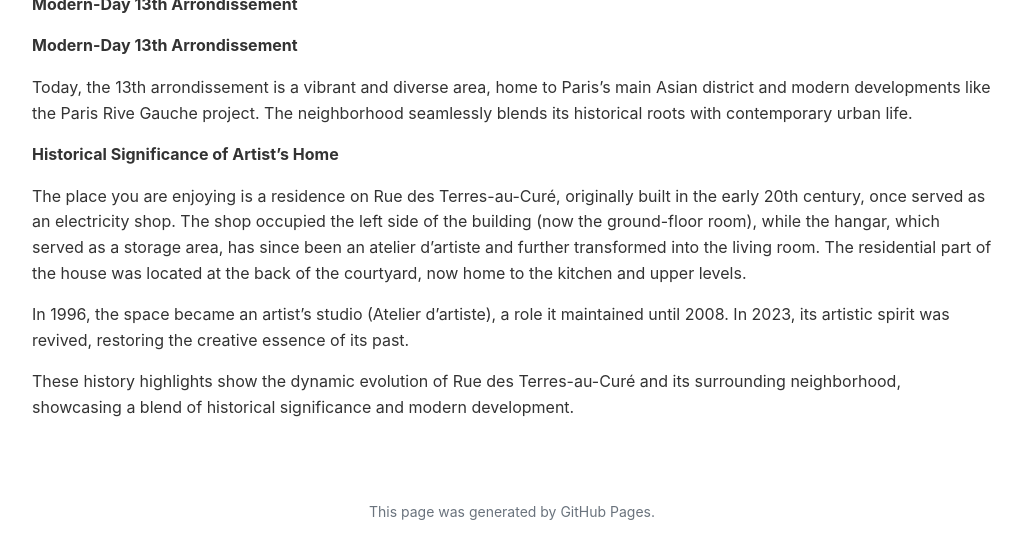
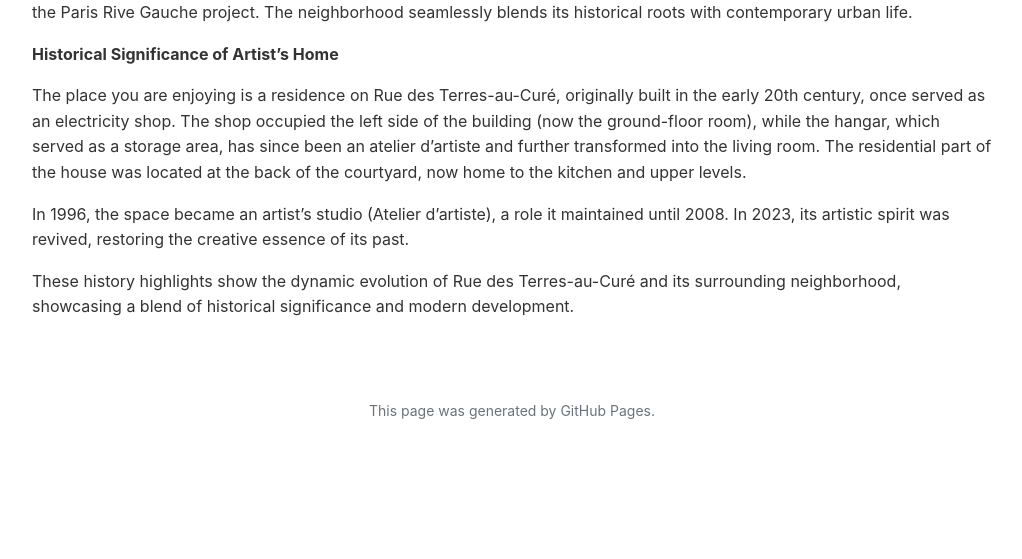
Before and after one commit to PhilAlain/tac, a Jekyll site: the page built from history.md, in a window 1280 px wide and 900 px high, scrolled down 1077 px, cut to the strip 337-896 px from the top of the window. Shown: the whole strip, without its empty margins (128-1150 px from the left). Built offline with Jekyll 4.4.1, drawn with Linux system fonts in a browser that asks for light colours; our own code applies the rules of GitHub Pages for plain Markdown files; after the commit the page ends 1876 px from its top, so only the background shows below that.

Commit message:
Update history.md

```diff
--- a/history.md
+++ b/history.md
@@ -19,10 +19,10 @@
 
 In the latter half of the 20th century, the arrondissement experienced further changes with urban renewal projects, including the "Italie 13" initiative inspired by Le Corbusier's urban theories. This project aimed to reshape areas around Butte-aux-Cailles, Rue Nationale, and Boulevard Vincent-Auriol, resulting in the construction of several high-rise buildings, particularly in the Olympiades district.
 
-<img src="assets/img/terres_2.jpg" alt="Children fetching water from the fountain, Rue des Terres-au-Curé, Paris 13th district, © Sabine Weiss, 1954." width="500"/>
+![Children fetching water from the fountain](assets/img/terres_2_1.jpg)
+
 *Children fetching water from the fountain, Rue des Terres-au-Curé, Paris 13th district, © Sabine Weiss, 1954.*
 
-**Modern-Day 13th Arrondissement**
 
 **Modern-Day 13th Arrondissement**
 
```
